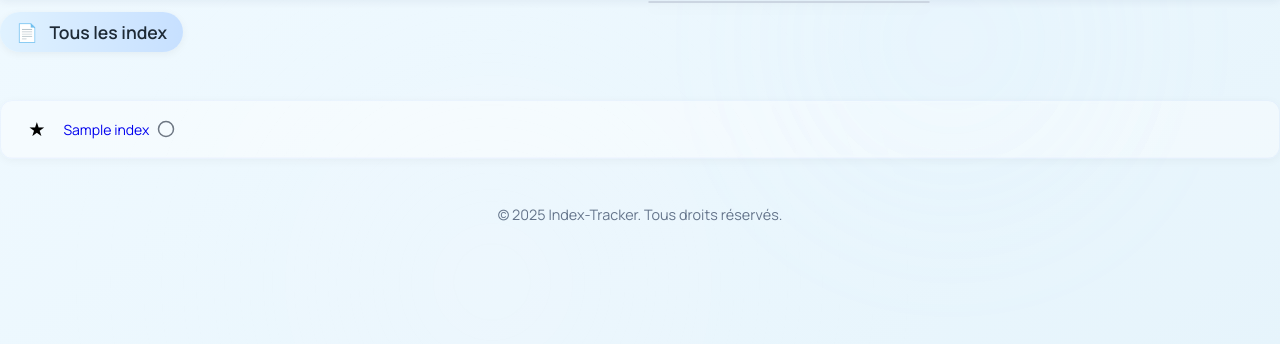
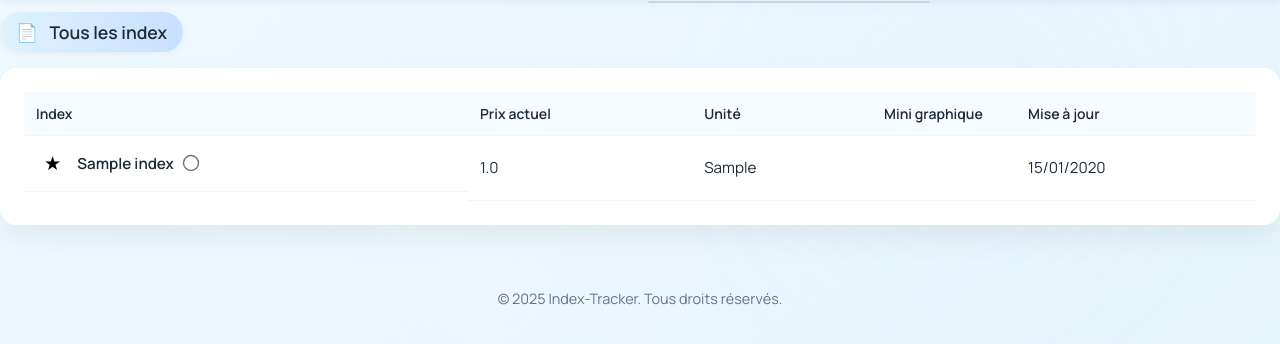
Before and after one commit to utis82/Index-tracker, a Django app: page /liste-index/ in a window 1280 px wide. Shown: the part 49-393 px from the top of the page. Run offline with Django 5.2, Linux system fonts and the light colour scheme; a user stored in the database is signed in; tables that the repository leaves empty hold one stand-in row (values such as "Sample post"); some libraries are stand-ins or nearby versions.

Commit message:
amélioration de liste index

```diff
--- a/main/templates/liste_index.html
+++ b/main/templates/liste_index.html
@@ -5,29 +5,38 @@
 <div class="page-container">
   <h1 class="section-title"><span class="emoji">📄</span> Tous les index</h1>
 
-  <ul class="index-list">
-    {% for index in index_list %}
-    <li class="index-item">
-      <a href="{% url 'main:index_viewer' index.id %}" class="index-entry-link" style="display: flex; align-items: center; gap: 10px; text-decoration: none;">
-        {% if user.is_authenticated %}
+  <div class="card shadow-lg" style="border-radius: 16px; padding: 24px; background: white; margin-bottom: 2rem;">
+    <div class="table-responsive" style="overflow-x: auto;">
+      <table class="index-table" style="width: 100%; border-collapse: collapse;">
+        <thead>
+          <tr style="text-align: left; font-weight: 600; background-color: rgba(240, 248, 255, 0.6);">
+            <th style="padding: 12px;">Index</th>
+            <th style="padding: 12px;">Prix actuel</th>
+            <th style="padding: 12px;">Unité</th>
+            <th style="padding: 12px;">Mini graphique</th>
+            <th style="padding: 12px;">Mise à jour</th>
+          </tr>
+        </thead>
+        <tbody>
+          {% for entry in indexes %}
+            {% with index=entry.index latest=entry.latest %}
+            <tr class="index-row" data-url="{% url 'main:index_viewer' index.id %}">
+              <td style="padding: 12px; display: flex; align-items: center; gap: 8px;">
                 <form method="post"
                       action="{% url 'main:toggle_favorite' index.id %}"
                       class="favorite-form"
-                onsubmit="event.preventDefault(); event.stopPropagation(); toggleFavorite(event, {{ index.id }});">
+                      onsubmit="event.preventDefault(); toggleFavorite(event, {{ index.id }});">
                   {% csrf_token %}
-            <button type="submit" class="favorite-btn" data-index-id="{{ index.id }}">
-              {% if index in user.userprofile.favorite_indexes.all %}
-                ★
-              {% else %}
-                ☆
-              {% endif %}
+                  <button type="submit"
+                          class="favorite-btn no-redirect"
+                          data-index-id="{{ index.id }}"
+                          title="Favori"
+                          style="background: none; border: none; cursor: pointer;">
+                    {% if index in favorites %}★{% else %}☆{% endif %}
                   </button>
                 </form>
-        {% endif %}
-
-        <span class="index-name" style="display: flex; align-items: center; gap: 8px;">
+                <span style="font-weight: 600; display: flex; align-items: center; gap: 8px;">
                   {{ index.name }}
-
                   {% if index.category == "Raw material" %}
                     <i data-lucide="tree-deciduous" class="lucide-icon" title="Matière première"></i>
                   {% elif index.category == "Inflation" %}
@@ -42,55 +51,78 @@
                     <i data-lucide="circle" class="lucide-icon" title="{{ index.category }}"></i>
                   {% endif %}
                 </span>
-      </a>
-    </li>
-
-
+              </td>
+              <td style="padding: 12px;">{{ latest.value }}</td>
+              <td style="padding: 12px;">{{ latest.unit }}</td>
+              <td style="padding: 12px; width: 120px;">
+                <div id="mini-chart-{{ forloop.counter }}" style="height: 40px;"></div>
+                <script>
+                  Plotly.newPlot(
+                    'mini-chart-{{ forloop.counter }}',
+                    [{
+                      x: {{ latest.dates|safe }},
+                      y: {{ latest.values|safe }},
+                      mode: 'lines',
+                      line: { color: '#60a5fa', width: 2 },
+                      hoverinfo: 'skip',
+                      fill: 'tozeroy',
+                      fillcolor: 'rgba(96, 165, 250, 0.2)',
+                      type: 'scatter'
+                    }],
+                    {
+                      margin: { l: 0, r: 0, t: 0, b: 0 },
+                      xaxis: { visible: false },
+                      yaxis: { visible: false },
+                      paper_bgcolor: 'rgba(0,0,0,0)',
+                      plot_bgcolor: 'rgba(0,0,0,0)'
+                    },
+                    { staticPlot: true, displayModeBar: false }
+                  );
+                </script>
+              </td>
+              <td style="padding: 12px;">{{ latest.date }}</td>
+            </tr>
+            {% endwith %}
           {% endfor %}
-  </ul>
-
+        </tbody>
+      </table>
+    </div>
+  </div>
 </div>
 
+<!-- JS global -->
 <script>
-// Gestion des formulaires favoris
-document.addEventListener('DOMContentLoaded', function() {
-  // Pour chaque formulaire favori
-  document.querySelectorAll('.favorite-form').forEach(form => {
-    form.addEventListener('submit', function(event) {
-      event.preventDefault(); // Empêche le rechargement de page
-      event.stopPropagation(); // Empêche la propagation vers le lien parent
+  // Redirection ligne sauf si clic sur bouton
+  document.querySelectorAll('.index-row').forEach(row => {
+    row.addEventListener('click', function(event) {
+      if (!event.target.closest('.no-redirect')) {
+        window.location.href = row.dataset.url;
+      }
+    });
+  });
 
+  // Fonction globale utilisée par les formulaires
+  function toggleFavorite(event, indexId) {
+    event.stopPropagation();
+    const button = document.querySelector(`.favorite-btn[data-index-id="${indexId}"]`);
+    const form = button.closest('form');
     const formData = new FormData(form);
-      const button = form.querySelector('.favorite-btn');
 
-      // Envoi de la requête AJAX
     fetch(form.action, {
       method: 'POST',
       body: formData,
-        headers: {
-          'X-Requested-With': 'XMLHttpRequest'
-        }
+      headers: { 'X-Requested-With': 'XMLHttpRequest' }
     })
     .then(response => response.json())
     .then(data => {
-        // Met à jour l'icône selon la réponse
-        if (data.is_favorite) {
-          button.textContent = "★";
-        } else {
-          button.textContent = '☆';
-        }
+      button.textContent = data.is_favorite ? "★" : "☆";
     })
     .catch(error => {
       console.error('Erreur:', error);
     });
-    });
-
-    // Empêche aussi le clic sur le bouton de déclencher le lien
-    form.querySelector('.favorite-btn').addEventListener('click', function(event) {
-      event.stopPropagation();
-    });
-  });
-});
+  }
 </script>
 
+<!-- Plotly -->
+<script src="https://cdn.plot.ly/plotly-latest.min.js"></script>
 {% endblock %}
--- a/main/views/index_views.py
+++ b/main/views/index_views.py
@@ -10,6 +10,8 @@ from main.models import Index, IndexValue
 import matplotlib.pyplot as plt
 import base64
 from io import BytesIO
+from django.utils.timezone import localtime
+from django.utils.dateformat import format as date_format
 
 
 @login_required
@@ -26,10 +28,13 @@ def import_excel_view(request):
             print("🔍 Colonnes détectées :", df.columns.tolist())
 
             if "Designation" not in df.columns:
-                return HttpResponse("❌ Colonne 'Designation' manquante dans l'Excel.")
+                return HttpResponse(
+                    "❌ Colonne 'Designation' manquante dans l'Excel.")
 
             # ✅ détecter les colonnes de dates (colonnes de type datetime)
-            date_columns = [col for col in df.columns if isinstance(col, datetime)]
+            date_columns = [
+                col for col in df.columns if isinstance(col, datetime)
+            ]
 
             for _, row in df.iterrows():
                 index_name = row["Designation"]
@@ -37,14 +42,20 @@ def import_excel_view(request):
                     continue
 
                 # ✅ Lire les champs associés
-                unit = row["Unit"] if "Unit" in df.columns and not pd.isna(row["Unit"]) else "€"
-                category = row["category"] if "category" in df.columns and not pd.isna(row["category"]) else "Autre"
+                unit = row["Unit"] if "Unit" in df.columns and not pd.isna(
+                    row["Unit"]) else "€"
+                category = row[
+                    "category"] if "category" in df.columns and not pd.isna(
+                        row["category"]) else "Autre"
 
                 # ✅ Crée ou met à jour l’index
-                index_obj, _ = Index.objects.update_or_create(
-                    name=index_name,
-                    defaults={"unit": unit, "category": category}
-                )
+                index_obj, _ = Index.objects.update_or_create(name=index_name,
+                                                              defaults={
+                                                                  "unit":
+                                                                  unit,
+                                                                  "category":
+                                                                  category
+                                                              })
 
                 for col in date_columns:
                     raw_value = row[col]
@@ -59,22 +70,45 @@ def import_excel_view(request):
                     IndexValue.objects.update_or_create(
                         index=index_obj,
                         date=col,
-                        defaults={"value": float_value}
-                    )
+                        defaults={"value": float_value})
 
             return HttpResponse("✅ Importation terminée avec succès.")
 
         except Exception as e:
-            return HttpResponse(f"❌ Erreur lors du traitement du fichier : {str(e)}")
+            return HttpResponse(
+                f"❌ Erreur lors du traitement du fichier : {str(e)}")
 
     return render(request, "admin/import_excel.html")
 
 
+def liste_index_view(request):
+    indexes = Index.objects.all()
+    enriched_indexes = []
 
-@login_required
-def liste_index_view(request):
-    index_list = Index.objects.all().order_by("name")
-    return render(request, "liste_index.html", {
-        "index_list": index_list,     # pour la liste affichée
-        "all_indexes": index_list     # pour la barre de recherche
-    })
+    for index in indexes:
+        values = IndexValue.objects.filter(index=index).order_by('-date')
+        if values.exists():
+            latest_value = values.first()
+            recent_values = list(values.order_by('date'))[-30:]
+            value_data = {
+                'date': latest_value.date.strftime("%d/%m/%Y"),
+                'value': latest_value.value,
+                'unit': index.unit,
+                'dates': [date_format(v.date, "Y-m-d") for v in recent_values],
+                'values': [v.value for v in recent_values],
+            }
+        else:
+            value_data = {
+                'date': "—",
+                'value': "—",
+                'unit': index.unit or "—",
+                'history': [],
+            }
+
+        enriched_indexes.append({'index': index, 'latest': value_data})
+
+    return render(
+        request, 'liste_index.html', {
+            'indexes': enriched_indexes,
+            'favorites': request.user.userprofile.favorite_indexes.all()
+        })
```
Lines whose indentation alone changed are shown as unchanged.
